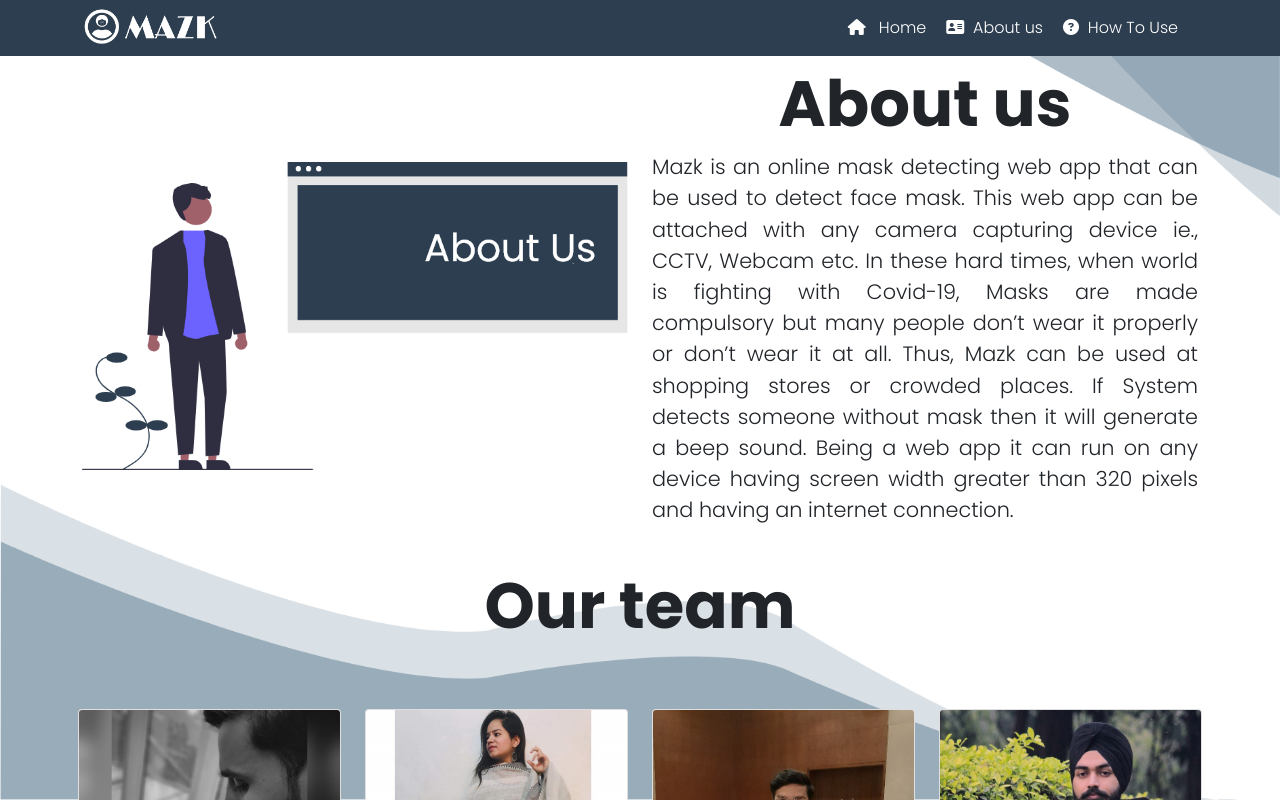
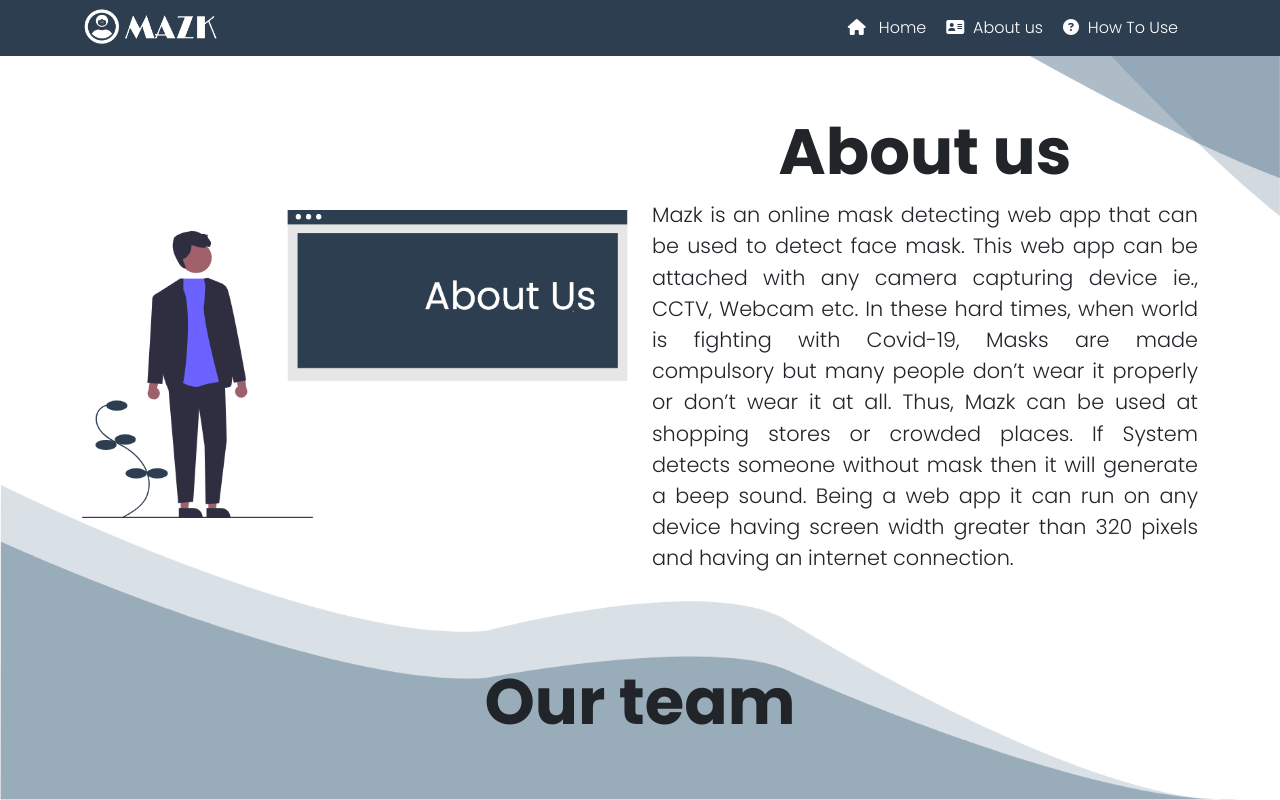
Before and after one commit to shanuraj715/mazk-detector, a React (Create React App) app: page /about in a window 1280 px wide. Shown: the top 800 px of the page. Built offline with nearby package versions, Linux system fonts and the light colour scheme; a web font is replaced by a local one.

Commit message:
Fixed Navbar

```diff
--- a/public/css/style.css
+++ b/public/css/style.css
@@ -4,6 +4,10 @@
     box-sizing: border-box;
     font-family: 'Poppins', sans-serif;
 }
+:root {
+    touch-action: pan-x pan-y;
+    height: 100%
+    }
 nav{
     position: fixed;
     top: 0;
@@ -132,9 +136,10 @@
 
 }
 .aboutcontainer{
- min-height: 70vh;
+    min-height: 82vh;
     display:grid;
     place-items: center;
+    /* margin-top:  */
 
 }
 .aboutcontent{
--- a/public/index.html
+++ b/public/index.html
@@ -25,7 +25,7 @@
       Learn how to configure a non-root public URL by running `npm run build`.
     --> <meta charset="UTF-8" />
   <meta http-equiv="X-UA-Compatible" content="IE=edge" />
-  <meta name="viewport" content="width=device-width, user-scalable=no,initial-scale=1.0" />
+  <meta name="viewport" content="width=device-width, user-scalable=no,initial-scale=1.0,maximum-scale=1,width=device-width" />
   <script src="https://code.jquery.com/jquery-3.5.1.min.js" defer></script>
   <script src="https://stackpath.bootstrapcdn.com/bootstrap/4.5.0/js/bootstrap.min.js" defer></script>
   <link rel="stylesheet" href="%PUBLIC_URL%/css/style.css" />
@@ -47,7 +47,7 @@
   </head>
   <body class="scroll-gray-transparent">
     <noscript>You need to enable JavaScript to run this app.</noscript>
-    <div style="background: url('%PUBLIC_URL%/bg.png'); background-size: cover; background-repeat: no-repeat; min-height: 100vh; max-height: 100vh; position: fixed; min-width: 100vw; max-width: 100vw; z-index: -2;"></div>
+    <div style="background: url('%PUBLIC_URL%/bg.png'); background-size: cover; background-repeat: no-repeat; min-height: 100vh; max-height: 100vh; position: fixed; min-width: 100vw; max-width: 100vw; z-index: -2; overflow-x: hidden;"></div>
     <div id="detector-container"></div>
     <!--
       This HTML file is a template.
--- a/src/comps/header/Header.js
+++ b/src/comps/header/Header.js
@@ -9,8 +9,6 @@
 
   slide = () => {
    document.getElementById("slider").classList.toggle("slideropen");
-    //  slider.classList.toggle("slideropen");
-     document.body.classList.toggle("hiddenoverflow")
 }
 
   render() {
--- a/src/pages/detect/Detect.js
+++ b/src/pages/detect/Detect.js
@@ -239,11 +239,11 @@
                 <Header />
                 <div className="train-images" style={{'display': 'none'}}>
                     <img src={ m1 } className="mask-img" alt="" />
-                    <img src={ m2 } className="mask-img" alt="" />
+                    {/* <img src={ m2 } className="mask-img" alt="" />
                     <img src={ m3 } className="mask-img" alt="" />
                     <img src={ m4 } className="mask-img" alt="" />
-                    <img src={ m5 } className="mask-img" alt="" />
-                    <img src={ m6 } className="mask-img" alt="" />
+                    <img src={ m5 } className="mask-img" alt="" /> */}
+                    {/* <img src={ m6 } className="mask-img" alt="" />
                     <img src={ m7 } className="mask-img" alt="" />
                     <img src={ m8 } className="mask-img" alt="" />
                     <img src={ m9 } className="mask-img" alt="" />
@@ -378,15 +378,15 @@
                     <img src={ m138 } className="mask-img" alt="" />
                     <img src={ m139 } className="mask-img" alt="" />
                     <img src={ m140 } className="mask-img" alt="" />
-                    <img src={ m141 } className="mask-img" alt="" />
+                    <img src={ m141 } className="mask-img" alt="" /> */}
 
 
                     <img src={ nm1 } className="no-mask-img" alt="" />
-                    <img src={ nm2 } className="no-mask-img" alt="" />
+                    {/* <img src={ nm2 } className="no-mask-img" alt="" />
                     <img src={ nm3 } className="no-mask-img" alt="" />
                     <img src={ nm4 } className="no-mask-img" alt="" />
-                    <img src={ nm5 } className="no-mask-img" alt="" />
-                    <img src={ nm6 } className="no-mask-img" alt="" />
+                    <img src={ nm5 } className="no-mask-img" alt="" /> */}
+                    {/* <img src={ nm6 } className="no-mask-img" alt="" />
                     <img src={ nm7 } className="no-mask-img" alt="" />
                     <img src={ nm8 } className="no-mask-img" alt="" />
                     <img src={ nm9 } className="no-mask-img" alt="" />
@@ -480,7 +480,7 @@
                     <img src={ nm97 } className="no-mask-img" alt="" />
                     <img src={ nm98 } className="no-mask-img" alt="" />
                     <img src={ nm99 } className="no-mask-img" alt="" />
-                    <img src={ nm100 } className="no-mask-img" alt="" />
+                    <img src={ nm100 } className="no-mask-img" alt="" /> */}
 
 
                 </div>
```
